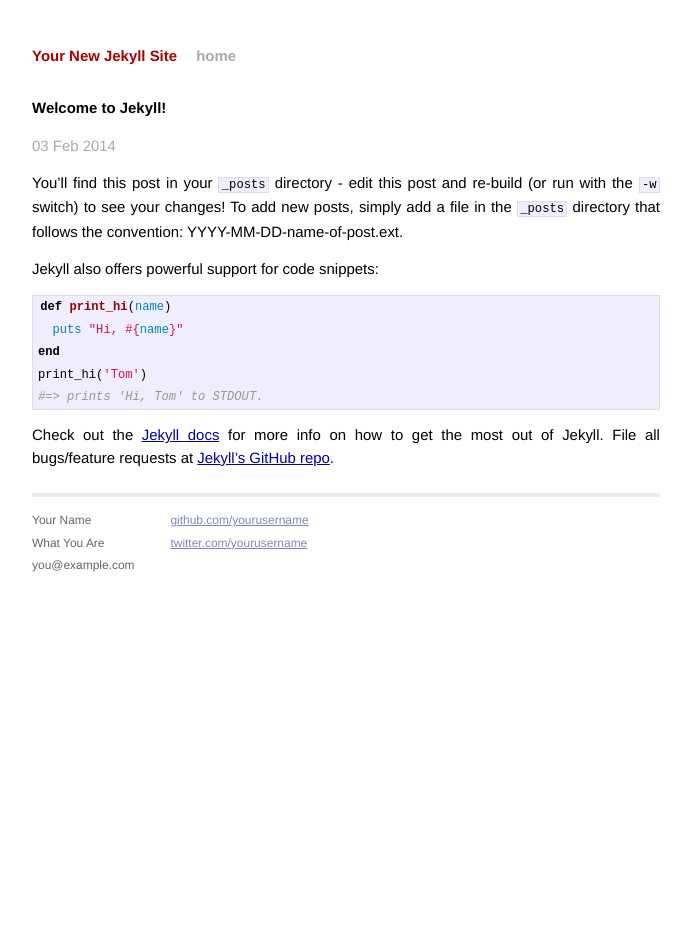
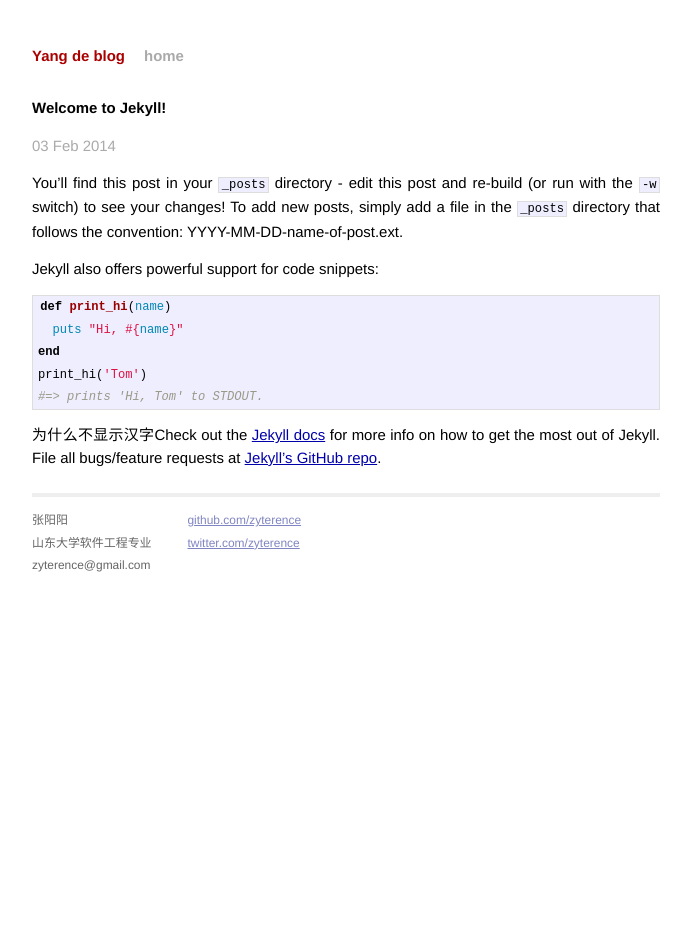
Before and after one commit to zyterence/myblog, a Jekyll site: the page built from _posts/2014-02-03-welcome-to-jekyll.markdown, in a window 1280 px wide. Shown: the whole page, without its empty margins (294-985 px from the left). Built offline with Jekyll 4.4.1, drawn with Linux system fonts in a browser that asks for light colours; Markdown is read by kramdown in place of the engine named in the settings.

Commit message:
somefiles

```diff
--- a/_config.yml
+++ b/_config.yml
@@ -1,3 +1,4 @@
-name: Your New Jekyll Site
+name: myblog
 markdown: redcarpet
 pygments: true
+baseurl: /myblog
--- a/_layouts/default.html
+++ b/_layouts/default.html
@@ -1,7 +1,7 @@
 <!DOCTYPE html>
 <html>
     <head>
-        <meta charset="utf-8">
+        <meta http-equiv="Content-type" content="text/html; charset=utf-8">
         <meta http-equiv="X-UA-Compatible" content="IE=edge,chrome=1">
         <title>{{ page.title }}</title>
         <meta name="viewport" content="width=device-width">
@@ -17,8 +17,8 @@
 
         <div class="site">
           <div class="header">
-            <h1 class="title"><a href="/">{{ site.name }}</a></h1>
-            <a class="extra" href="/">home</a>
+            <h1 class="title"><a href="/myblog/">Yang de blog</a></h1>
+            <a class="extra" href="/myblog/">home</a>
           </div>
 
           {{ content }}
@@ -26,15 +26,15 @@
           <div class="footer">
             <div class="contact">
               <p>
-                Your Name<br />
-                What You Are<br />
-                you@example.com
+                张阳阳<br />
+                山东大学软件工程专业<br />
+                zyterence@gmail.com
               </p>
             </div>
             <div class="contact">
               <p>
-                <a href="https://github.com/yourusername">github.com/yourusername</a><br />
-                <a href="https://twitter.com/yourusername">twitter.com/yourusername</a><br />
+                <a href="https://github.com/zyterence">github.com/zyterence</a><br />
+                <a href="https://twitter.com/zyterence">twitter.com/zyterence</a><br />
               </p>
             </div>
           </div>
--- a/_layouts/post.html
+++ b/_layouts/post.html
@@ -1,6 +1,7 @@
 ---
 layout: default
 ---
+
 <h2>{{ page.title }}</h2>
 <p class="meta">{{ page.date | date_to_string }}</p>
 
--- a/_posts/2014-02-03-welcome-to-jekyll.markdown
+++ b/_posts/2014-02-03-welcome-to-jekyll.markdown
@@ -18,7 +18,7 @@
 #=> prints 'Hi, Tom' to STDOUT.
 {% endhighlight %}
 
-Check out the [Jekyll docs][jekyll] for more info on how to get the most out of Jekyll. File all bugs/feature requests at [Jekyll's GitHub repo][jekyll-gh].
+为什么不显示汉字Check out the [Jekyll docs][jekyll] for more info on how to get the most out of Jekyll. File all bugs/feature requests at [Jekyll's GitHub repo][jekyll-gh].
 
 [jekyll-gh]: https://github.com/mojombo/jekyll
 [jekyll]:    http://jekyllrb.com
--- a/index.html
+++ b/index.html
@@ -1,6 +1,6 @@
 ---
 layout: default
-title: Your New Jekyll Site
+title: Yang de Blog
 ---
 
 <div id="home">
```
Also changed, not shown: _posts/2014-02-03-hello-world.html (deleted, +0 -10 lines), _posts/2014-2-1-Hello Jekyll.html (added, +10 -0 lines).
